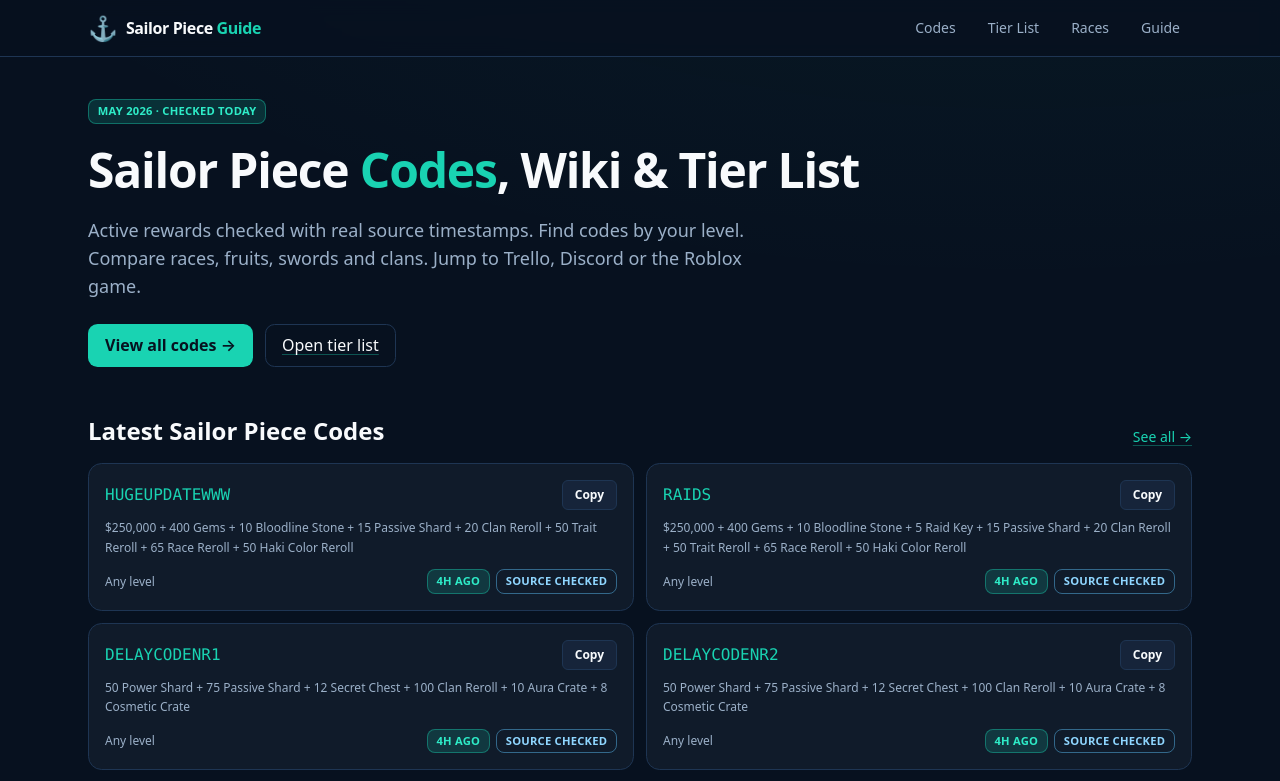
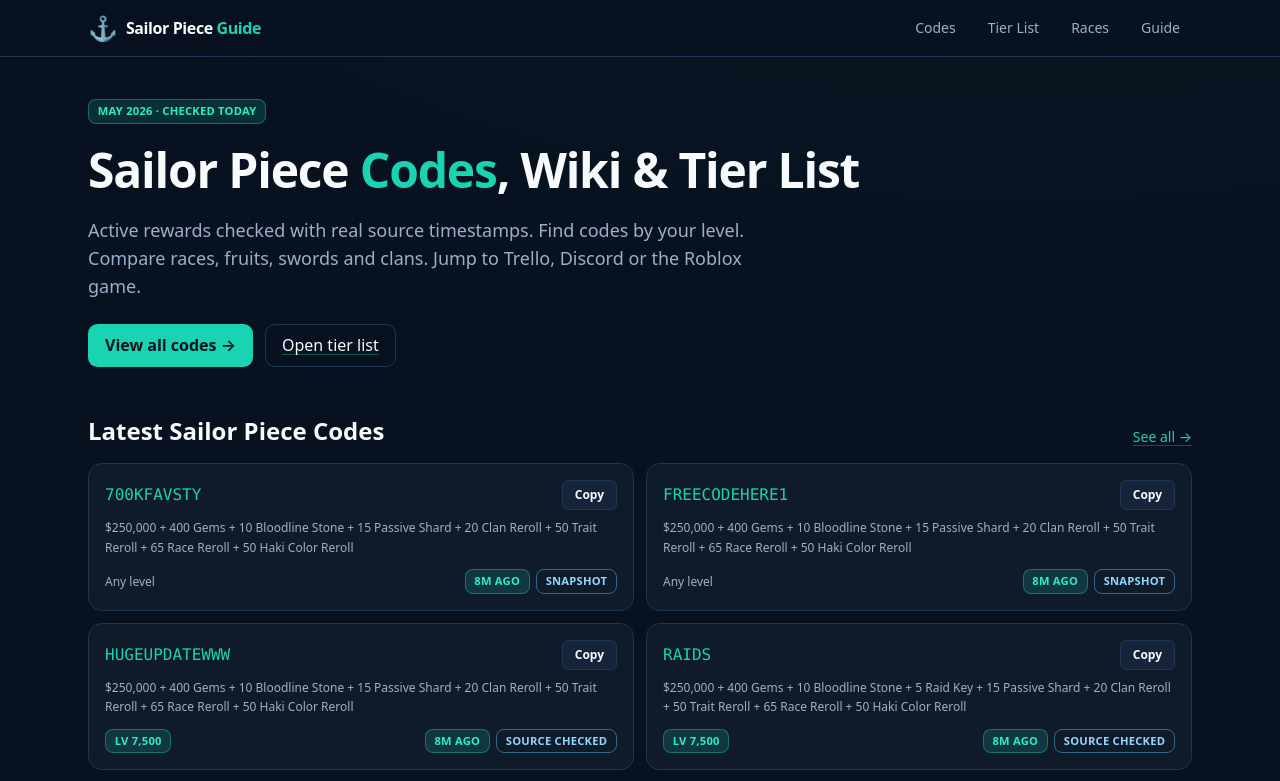
Before and after one commit to lingfengqiu08-sketch/sailorpiece-live, a Next.js app: page / in a window 1280 px wide. Shown: the top 781 px of the page. Built offline with nearby package versions, Linux system fonts and the light colour scheme; no server answers.

Commit message:
Update Sailor Piece codes for May 13

```diff
--- a/src/app/codes/page.tsx
+++ b/src/app/codes/page.tsx
@@ -24,7 +24,7 @@
   },
   {
     q: "How often are new Sailor Piece codes released?",
-    a: "Codes typically drop with major updates (Sea 2, Anti-Magic, Huge Update), raid events, server-restart compensations, and milestone celebrations (visits, likes, followers). We re-check at least every 48 hours.",
+    a: "Codes typically drop with major updates (Sea 2, Anti-Magic, Huge Update), raid events, server-restart compensations, and milestone celebrations (visits, likes, followers). We re-check listed sources daily.",
   },
   {
     q: "What does verified mean on this page?",
--- a/src/app/page.tsx
+++ b/src/app/page.tsx
@@ -23,7 +23,7 @@
   },
   {
     q: "Where do I get the latest Sailor Piece codes?",
-    a: "New codes drop in the official Discord and are usually mirrored on Trello within hours. We re-check sources at least every 48 hours and timestamp every code below.",
+    a: "New codes drop in the official Discord and are usually mirrored on Trello within hours. We re-check listed sources daily and timestamp every code below.",
   },
   {
     q: "How often are new Sailor Piece codes released?",
--- a/src/data/codes.json
+++ b/src/data/codes.json
@@ -1,102 +1,122 @@
 {
-  "last_checked_at": "2026-05-13T12:00:00+08:00",
-  "check_frequency_hours": 48,
+  "last_checked_at": "2026-05-13T15:56:34+08:00",
+  "check_frequency_hours": 24,
   "active": [
+    {
+      "code": "700KFAVSTY",
+      "rewards": "$250,000 + 400 Gems + 10 Bloodline Stone + 15 Passive Shard + 20 Clan Reroll + 50 Trait Reroll + 65 Race Reroll + 50 Haki Color Reroll",
+      "min_level": null,
+      "verified_at": "2026-05-13T15:56:34+08:00",
+      "verification_method": "source_snapshot",
+      "source_url": "https://www.destructoid.com/sailor-piece-codes/",
+      "added_at": "2026-05-13T00:00:00+08:00",
+      "notes": "700K favorites milestone code; seen in May 13 source snapshots and reported as official Discord game-announcements sourced"
+    },
+    {
+      "code": "FREECODEHERE1",
+      "rewards": "$250,000 + 400 Gems + 10 Bloodline Stone + 15 Passive Shard + 20 Clan Reroll + 50 Trait Reroll + 65 Race Reroll + 50 Haki Color Reroll",
+      "min_level": null,
+      "verified_at": "2026-05-13T15:56:34+08:00",
+      "verification_method": "source_snapshot",
+      "source_url": "https://www.destructoid.com/sailor-piece-codes/",
+      "added_at": "2026-05-13T00:00:00+08:00",
+      "notes": "Free code from May 13 code batch; seen in May 13 source snapshots and reported as official Discord game-announcements sourced"
+    },
     {
       "code": "HUGEUPDATEWWW",
       "rewards": "$250,000 + 400 Gems + 10 Bloodline Stone + 15 Passive Shard + 20 Clan Reroll + 50 Trait Reroll + 65 Race Reroll + 50 Haki Color Reroll",
-      "min_level": null,
-      "verified_at": "2026-05-13T12:00:00+08:00",
+      "min_level": 7500,
+      "verified_at": "2026-05-13T15:56:34+08:00",
       "verification_method": "official_discord",
       "source_url": "https://discord.gg/sailor-piece",
       "added_at": "2026-05-09T00:00:00+08:00",
-      "notes": "Huge Update milestone code"
+      "notes": "Huge Update launch code; current source snapshots list level 7,500 requirement"
     },
     {
       "code": "RAIDS",
       "rewards": "$250,000 + 400 Gems + 10 Bloodline Stone + 5 Raid Key + 15 Passive Shard + 20 Clan Reroll + 50 Trait Reroll + 65 Race Reroll + 50 Haki Color Reroll",
-      "min_level": null,
-      "verified_at": "2026-05-13T12:00:00+08:00",
+      "min_level": 7500,
+      "verified_at": "2026-05-13T15:56:34+08:00",
       "verification_method": "official_discord",
       "source_url": "https://discord.gg/sailor-piece",
       "added_at": "2026-05-09T00:00:00+08:00",
-      "notes": "Raids update reward bundle"
+      "notes": "Raids update reward bundle; current source snapshots list level 7,500 requirement"
     },
     {
       "code": "DELAYCODENR1",
       "rewards": "50 Power Shard + 75 Passive Shard + 12 Secret Chest + 100 Clan Reroll + 10 Aura Crate + 8 Cosmetic Crate",
-      "min_level": null,
-      "verified_at": "2026-05-13T12:00:00+08:00",
+      "min_level": 12500,
+      "verified_at": "2026-05-13T15:56:34+08:00",
       "verification_method": "official_discord",
       "source_url": "https://discord.gg/sailor-piece",
       "added_at": "2026-05-08T00:00:00+08:00",
-      "notes": "Delay compensation code 1"
+      "notes": "Delay compensation code 1; current source snapshots list level 12,500 requirement"
     },
     {
       "code": "DELAYCODENR2",
       "rewards": "50 Power Shard + 75 Passive Shard + 12 Secret Chest + 100 Clan Reroll + 10 Aura Crate + 8 Cosmetic Crate",
-      "min_level": null,
-      "verified_at": "2026-05-13T12:00:00+08:00",
+      "min_level": 12500,
+      "verified_at": "2026-05-13T15:56:34+08:00",
       "verification_method": "official_discord",
       "source_url": "https://discord.gg/sailor-piece",
       "added_at": "2026-05-08T00:00:00+08:00",
-      "notes": "Delay compensation code 2"
+      "notes": "Delay compensation code 2; current source snapshots list level 12,500 requirement"
     },
     {
       "code": "1B100MVISITS",
       "rewards": "50 Power Shard + 75 Passive Shard + 10 Secret Chest + 100 Clan Reroll + 5 Aura Crate + 4 Cosmetic Crate",
-      "min_level": null,
-      "verified_at": "2026-05-13T12:00:00+08:00",
+      "min_level": 12500,
+      "verified_at": "2026-05-13T15:56:34+08:00",
       "verification_method": "official_discord",
       "source_url": "https://discord.gg/sailor-piece",
       "added_at": "2026-04-20T00:00:00+08:00",
-      "notes": "1.1B visits milestone"
+      "notes": "1.1B visits milestone; current source snapshots list level 12,500 requirement"
     },
     {
       "code": "1B200MVISITS",
       "rewards": "50 Power Shard + 75 Passive Shard + 10 Secret Chest + 100 Clan Reroll + 5 Aura Crate + 5 Cosmetic Crate",
-      "min_level": null,
-      "verified_at": "2026-05-13T12:00:00+08:00",
+      "min_level": 12500,
+      "verified_at": "2026-05-13T15:56:34+08:00",
       "verification_method": "official_discord",
       "source_url": "https://discord.gg/sailor-piece",
       "added_at": "2026-04-25T00:00:00+08:00",
-      "notes": "1.2B visits milestone"
+      "notes": "1.2B visits milestone; current source snapshots list level 12,500 requirement"
     },
     {
       "code": "1B300MVISITS",
       "rewards": "50 Power Shard + 75 Passive Shard + 10 Secret Chest + 100 Clan Reroll + 5 Aura Crate + 6 Cosmetic Crate",
-      "min_level": null,
-      "verified_at": "2026-05-13T12:00:00+08:00",
+      "min_level": 12500,
+      "verified_at": "2026-05-13T15:56:34+08:00",
       "verification_method": "official_discord",
       "source_url": "https://discord.gg/sailor-piece",
       "added_at": "2026-04-30T00:00:00+08:00",
-      "notes": "1.3B visits milestone"
+      "notes": "1.3B visits milestone; current source snapshots list level 12,500 requirement"
     },
     {
       "code": "1M100KLIKESTYYY",
       "rewards": "50 Power Shard + 75 Passive Shard + 10 Secret Chest + 100 Clan Reroll + 5 Aura Crate + 4 Cosmetic Crate",
-      "min_level": null,
-      "verified_at": "2026-05-13T12:00:00+08:00",
+      "min_level": 12500,
+      "verified_at": "2026-05-13T15:56:34+08:00",
       "verification_method": "official_discord",
       "source_url": "https://discord.gg/sailor-piece",
       "added_at": "2026-04-15T00:00:00+08:00",
-      "notes": "1.1M likes milestone"
+      "notes": "1M likes + 100K milestone code; current source snapshots list level 12,500 requirement"
     },
     {
       "code": "TYSMFOR400KFOLLOWONEVENT",
       "rewards": "30 Power Shard + 40 Passive Shard + 5 Secret Chest + 100 Clan Reroll + 6 Aura Crate + 5 Cosmetic Crate",
-      "min_level": null,
-      "verified_at": "2026-05-13T12:00:00+08:00",
+      "min_level": 10000,
+      "verified_at": "2026-05-13T15:56:34+08:00",
       "verification_method": "official_discord",
       "source_url": "https://discord.gg/sailor-piece",
       "added_at": "2026-04-10T00:00:00+08:00",
-      "notes": "400k followers milestone"
+      "notes": "400k followers milestone; current source snapshots list level 10,000 requirement"
     },
     {
       "code": "ANTIMAGICUPDATE",
-      "rewards": "$350,000 + 500 Gems + 20 Power Shard + 10 Bloodline Stone + 35 Passive Shard + 40 Clan Reroll + 75 Trait Reroll + 85 Race Reroll + 75 Haki Color Reroll",
+      "rewards": "$350,000 + 500 Gems + 20 Power Shard + 10 Bloodline Stone + 25 Passive Shard + 40 Clan Reroll + 75 Trait Reroll + 85 Race Reroll + 75 Haki Color Reroll",
       "min_level": 8500,
-      "verified_at": "2026-05-13T12:00:00+08:00",
+      "verified_at": "2026-05-13T15:56:34+08:00",
       "verification_method": "official_discord",
       "source_url": "https://discord.gg/sailor-piece",
       "added_at": "2026-04-28T00:00:00+08:00",
@@ -105,22 +125,22 @@
     {
       "code": "2XLUCK",
       "rewards": "20 Bloodline Stone + 45 Power Shard + 55 Passive Shard + 5 Secret Chest + 125 Clan Reroll + 7 Aura Crate + 6 Cosmetic Crate",
-      "min_level": null,
-      "verified_at": "2026-05-13T12:00:00+08:00",
+      "min_level": 10000,
+      "verified_at": "2026-05-13T15:56:34+08:00",
       "verification_method": "source_snapshot",
       "source_url": "https://progameguides.com/roblox/sailor-piece-codes/",
       "added_at": "2026-05-01T00:00:00+08:00",
-      "notes": "Source consensus: sailorpiece.org marks active, ProGameGuides previously listed; recheck recommended"
+      "notes": "Source conflict: listed active by multiple snapshots but expired by GamesRadar; keep source-only until redeem tested"
     },
     {
       "code": "CRYSTALDEFENSE",
-      "rewards": "$350,000 + 500 Gems + Clan + Race + Trait + Haki rerolls",
-      "min_level": null,
-      "verified_at": "2026-05-13T12:00:00+08:00",
+      "rewards": "$350,000 + 500 Gems + 25 Power Shard + 10 Bloodline Stone + 35 Passive Shard + 50 Clan Reroll + 75 Trait Reroll + 85 Race Reroll + 75 Haki Color Reroll",
+      "min_level": 8500,
+      "verified_at": "2026-05-13T15:56:34+08:00",
       "verification_method": "source_snapshot",
       "source_url": "https://progameguides.com/roblox/sailor-piece-codes/",
       "added_at": "2026-04-22T00:00:00+08:00",
-      "notes": "Crystal Defense event code"
+      "notes": "Crystal Defense event code; current source snapshots list level 8,500 requirement"
     }
   ],
   "expired": [
```
